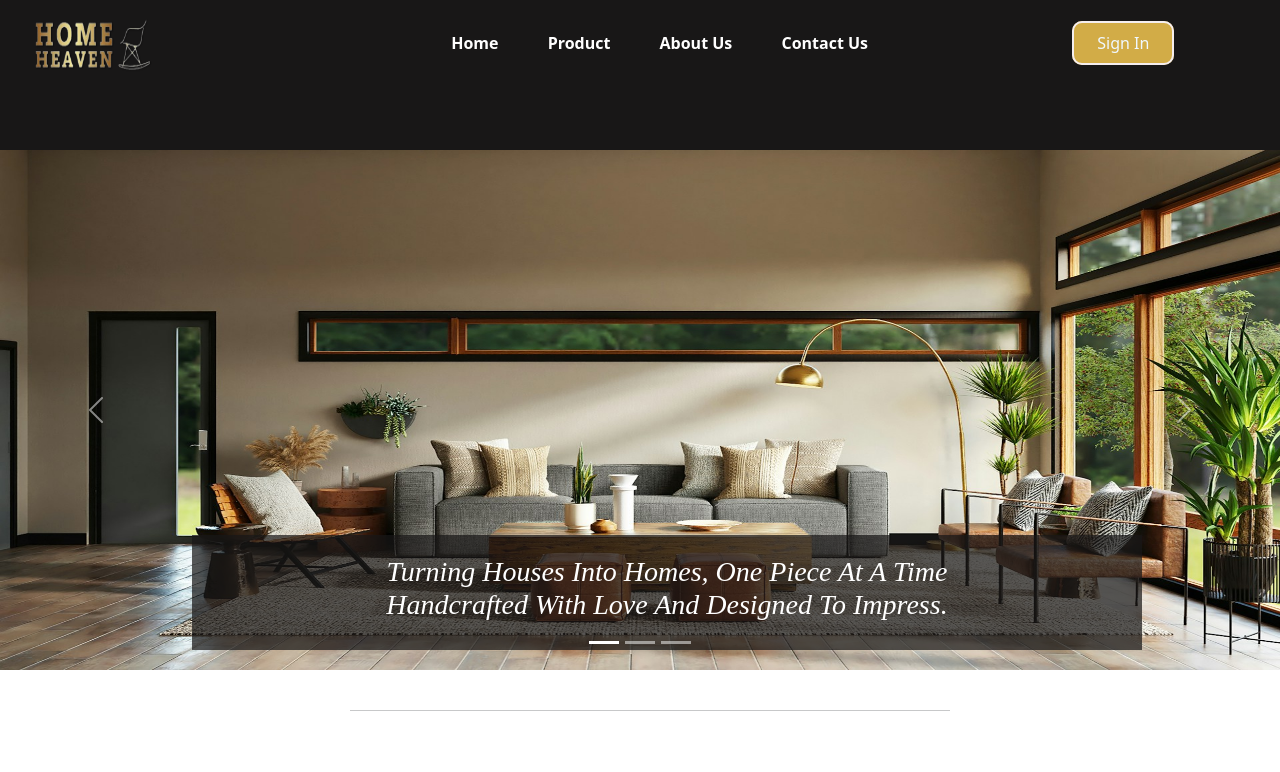
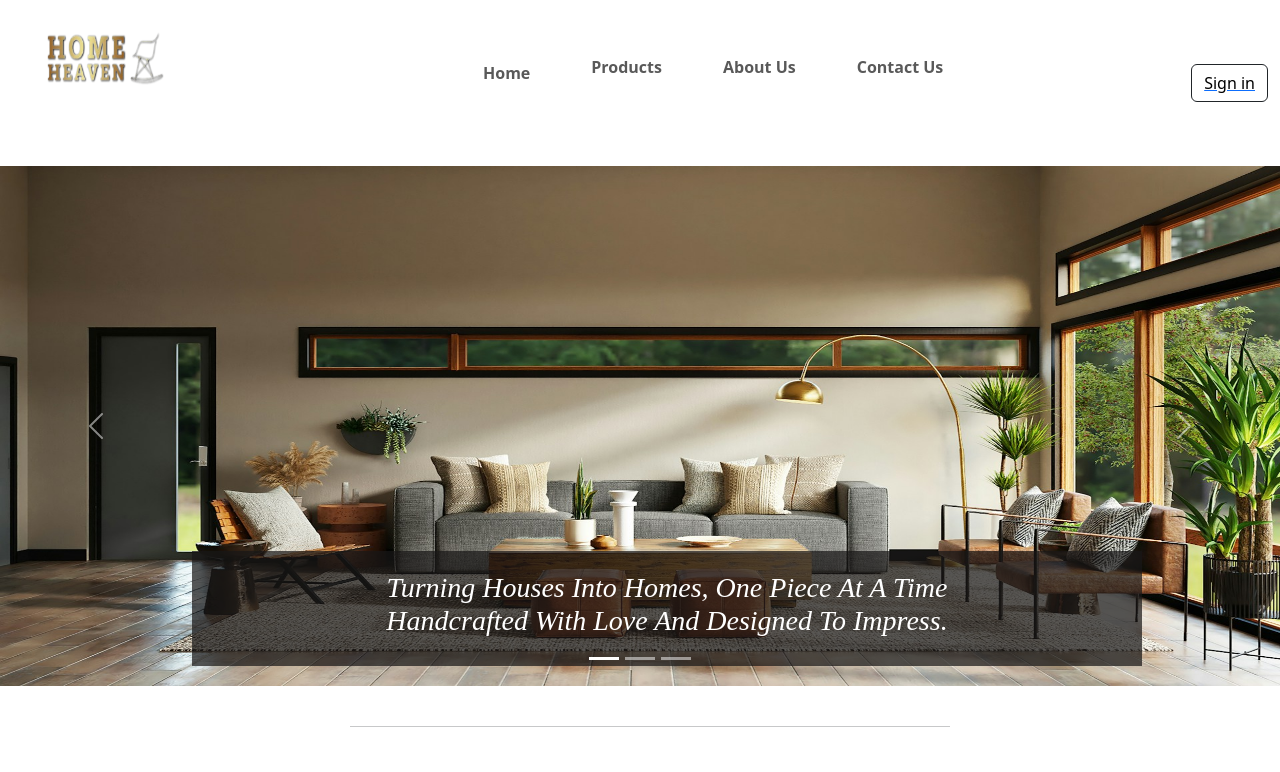
Before and after one commit to Moneeba-Rani/Furniture-main, a plain HTML site: page index.html in a window 1280 px wide. Shown: the top 772 px of the page. Drawn offline with nearby package versions, Linux system fonts and the light colour scheme; grey boxes are pictures that could not be loaded.

Commit message:
versin 2

```diff
--- a/index.html
+++ b/index.html
@@ -30,23 +30,28 @@
 <body>
 
   <!-- navbar -->
-
-  <div class="navbar-nav">
-    <ul>
-      <li>
-        <a class="nav-logo"><img src="assets/loogoo-removebg-preview.png" alt=""
-            style="height: 60px; width: 120px;"></a>
-        <a class="nav-item" href="index.html">Home</a>
-        <a class="nav-item" href="product.html">Product</a>
-        <a class="nav-item" href="about.html">About Us</a>
-        <a class="nav-item" href="contact.html">Contact Us</a>
-        <a style="text-decoration: none;" class="nav-btn" href="signin.html">Sign In</a>
-        <!-- <button class="nav-btn"  >Sign in</button> -->
-      </li>
-    </ul>
-  </div>
-  </div>
-
+  <nav class="navbar navbar-expand-lg bg-transparent">
+    <div class="container-fluid">
+      <a class="navbar-brand">
+      <button class="navbar-toggler" type="button" data-bs-toggle="collapse" data-bs-target="#navbarSupportedContent" aria-controls="navbarSupportedContent" aria-expanded="false" aria-label="Toggle navigation">
+        <span class="navbar-toggler-icon"></span>
+      </button>
+      <div class="sidebar collapse navbar-collapse" id="navbarSupportedContent">
+        <ul class="navbar-nav me-auto mb-2 mb-lg-0 bg-transparent text-center">
+          <img src="assets/loogoo-removebg-preview.png" style="height: 60px; width: 120px;">
+          <li class="nav-item mt-0"><a class="nav-link" href="index.html">Home</a></li>
+          <li class="nav-item mt-4"><a class="nav-link" href="product.html">Products</a></li>
+          <li class="nav-item mt-4"><a class="nav-link" href="about.html">About Us</a></li>
+          <li class="nav-item mt-4"><a class="nav-link" href="#">Contact Us</a></li>
+        </ul>
+        <a href="signin.html">
+          <form class="d-flex">
+            <button style="text-decoration: none;" class="btn btn-outline-dark text-black" type="submit">Sign in</button>
+          </form>
+        </a>
+      </div>
+    </div>
+  </nav>
   <!-- Carousel -->
 
 
--- a/style.css
+++ b/style.css
@@ -307,11 +307,11 @@ box-shadow: none !important;
 
 @media (max-width: 991px){
 .sidebar{
-  background-color: rgba(255, 255, 255, 0.144);
+  background-color: rgb(255, 255, 255);
   backdrop-filter: blur(10px);
 }
 .nav-link{
   background-color: rgba(255, 255, 255, 0.144);
-  color: rgba(255, 255, 255, 0.904);
+  color: rgba(17, 17, 17, 0.904);
 }
 }
```
Also changed, not shown: about.html (+22 -14 lines), signin.html (+22 -13 lines).
